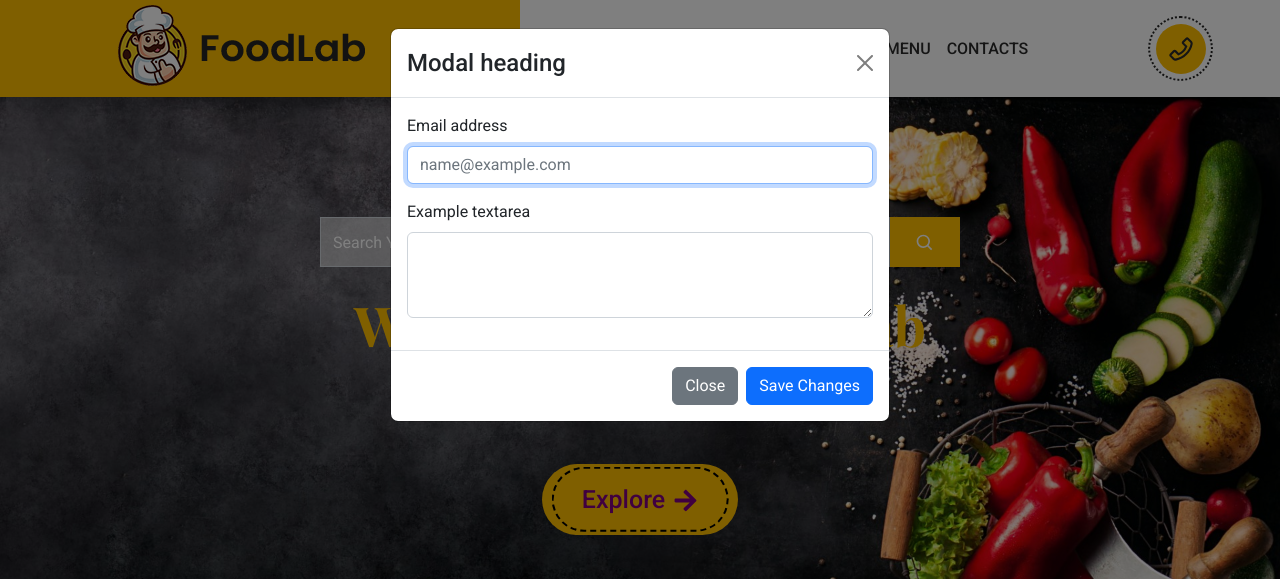
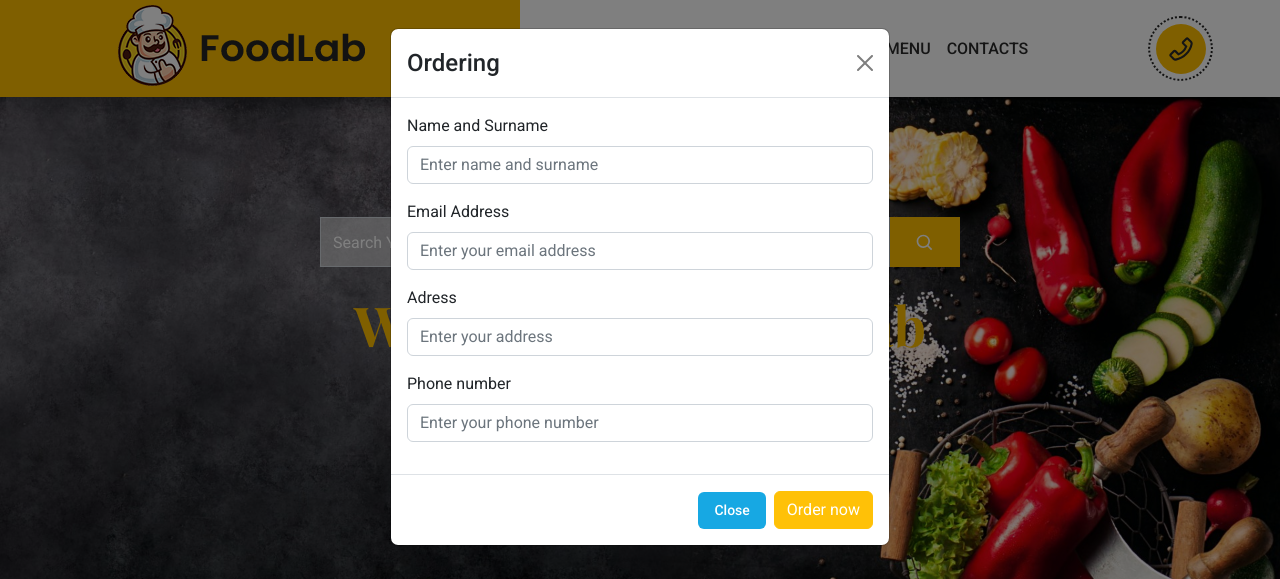
Before and after one commit to Tolea01/FoodLab-Frontend, a React (Create React App) app in the folder foodlab/: page / in a window 1280 px wide. Both pictures are taken after a click on the button "Buy". Shown: the top 579 px of the page. Built offline with nearby package versions, Linux system fonts and the light colour scheme; no server answers.

Commit message:
styling main button & ShoppingCartModal validation

```diff
--- a/foodlab/src/components/Pages/Contact us/Contact Details/ContactDetails.jsx
+++ b/foodlab/src/components/Pages/Contact us/Contact Details/ContactDetails.jsx
@@ -110,7 +110,7 @@ export default function ContactDetails() {
               <Row>
                 <Col>
                   <Button
-                    className='inputs-button p-3'
+                    className='inputs-button border-0 p-3'
                     size='lg'
                     variant="primary"
                     type='button'>
--- a/foodlab/src/components/Pages/Home/Table Reservation Section/TableReservationSection.jsx
+++ b/foodlab/src/components/Pages/Home/Table Reservation Section/TableReservationSection.jsx
@@ -88,7 +88,7 @@ export default function TableReservationSection() {
                 {renderInputs('number', 'input your number', 'Person')}
                 {renderInputs('date', 'input date', 'Date')}
                 <Row>
-                  <Button className='inputs-button p-3' size='lg' variant="primary" type='button'>Book Now!</Button>
+                  <Button className='inputs-button p-3 border-0' size='lg' variant="primary" type='button'>Book Now!</Button>
                 </Row>
               </Col>
             </Row>
--- a/foodlab/src/components/Template/ShoppingCartModal.jsx
+++ b/foodlab/src/components/Template/ShoppingCartModal.jsx
@@ -5,36 +5,96 @@ import Modal from 'react-bootstrap/Modal';
 import '../../assets/styles/shopping-cart-modal.css';
 
 export default function (props) {
+  const [nameInputField, setNameInputField] = useState('');
+  const [emailInputField, setEmailInputField] = useState('');
+  const [addressInputField, setAddressInputField] = useState('');
+  const [phoneInputField, setPhoneInputField] = useState('');
+  const [displayError, setDisplayError] = useState(false);
+
+  const states = [nameInputField, emailInputField, addressInputField, phoneInputField];
+  const regex = /^[^0-9+\-*.\/]*$/;
+  const emailRegex = /^\S+@\S+\.\S+$/;
+
+  const addInput = (type, label, placeholder, state, setState) => {
+    return (
+      <Form.Group className="mb-3" controlId="exampleForm.ControlInput1">
+        <Form.Label>{label}</Form.Label>
+        <Form.Control
+          type={type}
+          placeholder={placeholder}
+          value={state}
+          autoComplete='off'
+          onInput={setState}
+        />
+      </Form.Group>
+    )
+  }
+
+  const handleOrderButton = () => {
+    if (states.some(state => state.trim() === '') || states.some(state => state.length < 4)) {
+      setDisplayError(true);
+    } else if (!emailRegex.test(emailInputField) || !regex.test(nameInputField)) {
+      setDisplayError(true);
+    } else {
+      setDisplayError(false);
+    }
+
+  };
+
+
   return (
     <Modal show={props.show} onHide={props.close}>
       <Modal.Header closeButton>
-        <Modal.Title>Modal heading</Modal.Title>
+        <Modal.Title>Ordering</Modal.Title>
       </Modal.Header>
       <Modal.Body>
         <Form>
-          <Form.Group className="mb-3" controlId="exampleForm.ControlInput1">
-            <Form.Label>Email address</Form.Label>
-            <Form.Control
-              type="email"
-              placeholder="name@example.com"
-              autoFocus
-            />
-          </Form.Group>
-          <Form.Group
-            className="mb-3"
-            controlId="exampleForm.ControlTextarea1"
-          >
-            <Form.Label>Example textarea</Form.Label>
-            <Form.Control as="textarea" rows={3} />
-          </Form.Group>
+          {
+            addInput(
+              'text',
+              'Name and Surname',
+              'Enter name and surname',
+              nameInputField,
+              (event) => setNameInputField(event.target.value))
+          }
+
+          {
+            addInput(
+              'text',
+              'Email Address',
+              'Enter your email address',
+              emailInputField,
+              (event) => setEmailInputField(event.target.value))
+          }
+
+          {
+            addInput(
+              'text',
+              'Adress',
+              'Enter your address',
+              addressInputField,
+              (event) => setAddressInputField(event.target.value))
+          }
+
+          {
+            addInput(
+              'number',
+              'Phone number',
+              'Enter your phone number',
+              phoneInputField,
+              (event) => setPhoneInputField(event.target.value))
+          }
         </Form>
+        <div className='text-danger'
+          style={{ display: displayError ? 'block' : 'none' }}
+        >Please ensure that all input fields are filled out correctly.</div>
       </Modal.Body>
       <Modal.Footer>
-        <Button variant="secondary" onClick={props.close}>
+        <Button className='inputs-button px-3 py-2 border-0' onClick={props.close}>
           Close
         </Button>
-        <Button variant="primary" onClick={props.close}>
-          Save Changes
+        <Button variant="warning text-white" onClick={handleOrderButton}>
+          Order now
         </Button>
       </Modal.Footer>
     </Modal>
```
